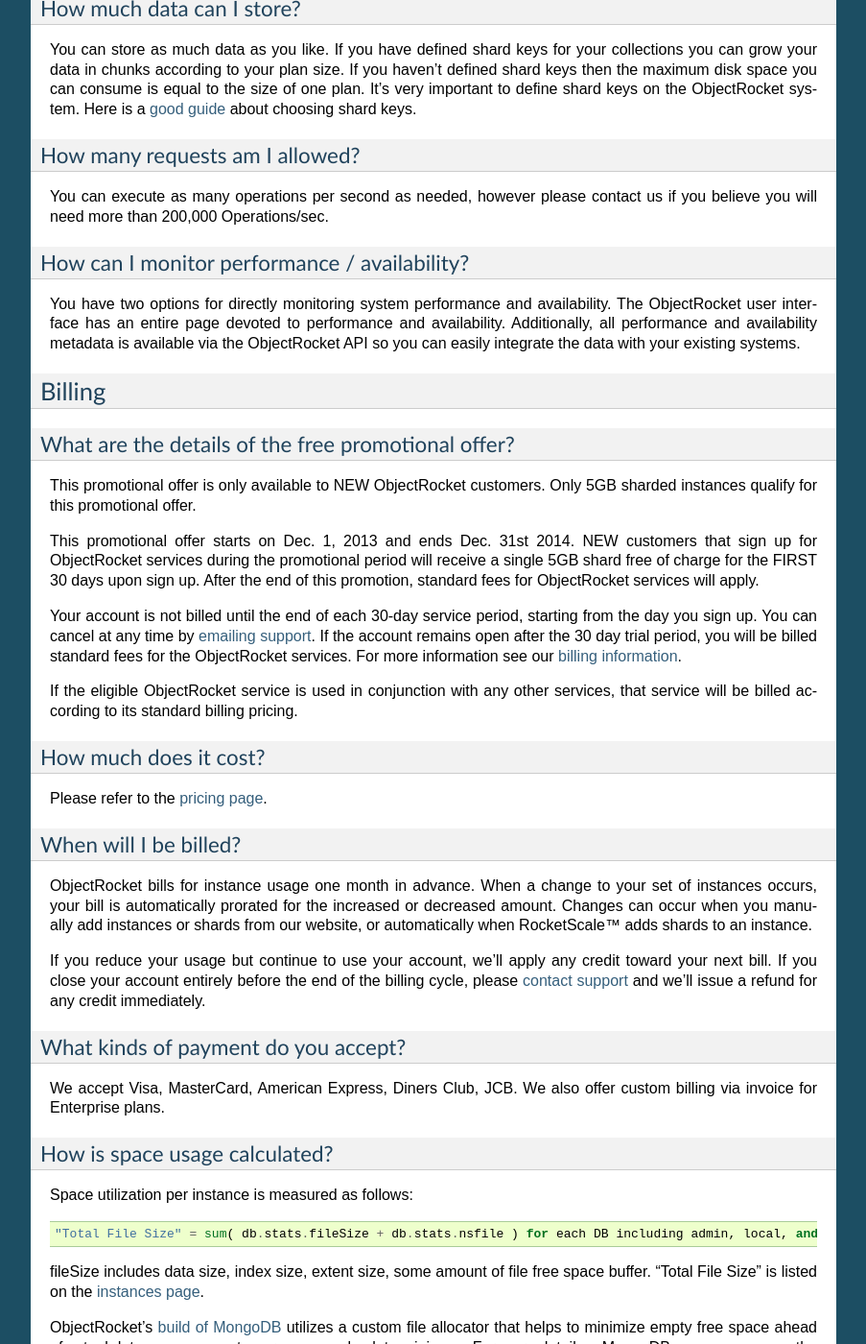
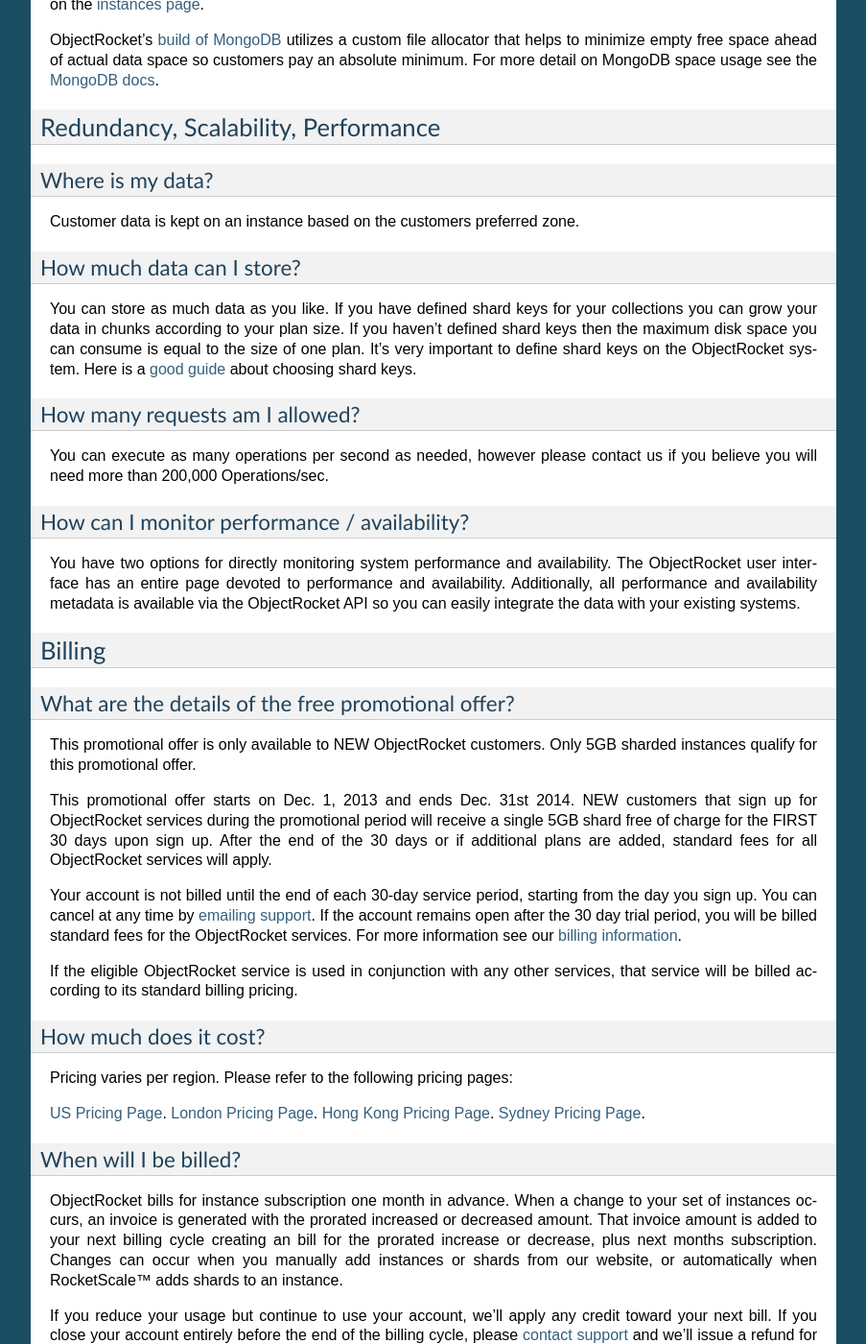
Before and after one commit to zcorleissen/documentation, a Sphinx documentation site: the page built from source/faq.rst, in a window 1280 px wide and 1400 px high, scrolled down 1506 px. Shown: the whole window at 96% size, without its empty margins (198-1101 px from the left). Built offline with Sphinx 7.4.7, drawn with Linux system fonts in a browser that asks for light colours; some of the changed text lies outside the part shown.

Commit message:
Updated billing FAQ
Updated billing FAQ for accuracy
Moved the section about utilization since we bill on subscriptions
Added pricing pages for all regions

```diff
--- a/source/faq.rst
+++ b/source/faq.rst
@@ -87,6 +87,26 @@
 
 Also, feel free to contact `support <mailto:support@objectrocket.com>`_.
 
+How is space usage calculated?
+^^^^^^^^^^^^^^^^^^^^^^^^^^^^^^
+
+Space utilization per instance is measured as follows::
+
+
+   "Total File Size" = sum( db.stats.fileSize + db.stats.nsfile ) for each DB including admin, local, and config
+
+
+fileSize includes data size, index size, extent size, some amount of file free
+space buffer. "Total File Size" is listed on the
+`instances page <https://app.objectrocket.com/instances>`_.
+
+ObjectRocket's
+`build of MongoDB <https://github.com/objectrocket/mongodb-2.2-objectrocket>`_
+utilizes a custom file allocator that helps to minimize empty free space ahead
+of actual data space so customers pay an absolute minimum. For more detail on
+MongoDB space usage see the
+`MongoDB docs <http://docs.mongodb.org/manual/faq/storage/>`_.
+
 
 Redundancy, Scalability, Performance
 ------------------------------------
@@ -140,7 +160,7 @@
 This promotional offer starts on Dec. 1, 2013 and ends Dec. 31st 2014. NEW
 customers that sign up for ObjectRocket services during the promotional period
 will receive a single 5GB shard free of charge for the FIRST 30 days upon sign
-up. After the end of this promotion, standard fees for ObjectRocket services
+up. After the end of the 30 days or if additional plans are added, standard fees for all ObjectRocket services
 will apply.
 
 Your account is not billed until the end of each 30-day service period,
@@ -158,15 +178,18 @@
 How much does it cost?
 ^^^^^^^^^^^^^^^^^^^^^^
 
-Please refer to the `pricing page <http://objectrocket.com/pricing>`_.
+Pricing varies per region.  Please refer to the following pricing pages:
 
+`US Pricing Page <https://www.objectrocket.com/pricing>`_.
+`London Pricing Page <https://www.objectrocket.com/pricing_lon>`_.
+`Hong Kong Pricing Page <https://www.objectrocket.com/pricing_hkg>`_.
+`Sydney Pricing Page <https://www.objectrocket.com/pricing_syd>`_.
 
 When will I be billed?
 ^^^^^^^^^^^^^^^^^^^^^^
 
-ObjectRocket bills for instance usage one month in advance. When a change to
-your set of instances occurs, your bill is automatically prorated for the
-increased or decreased amount. Changes can occur when you manually add
+ObjectRocket bills for instance subscription one month in advance. When a change to
+your set of instances occurs, an invoice is generated with the prorated increased or decreased amount. That invoice amount is added to your next billing cycle creating an bill for the prorated increase or decrease, plus next months subscription.  Changes can occur when you manually add
 instances or shards from our website, or automatically when RocketScale™
 adds shards to an instance.
 
@@ -184,27 +207,6 @@
 We also offer custom billing via invoice for Enterprise plans.
 
 
-How is space usage calculated?
-^^^^^^^^^^^^^^^^^^^^^^^^^^^^^^
-
-Space utilization per instance is measured as follows::
-
-
-   "Total File Size" = sum( db.stats.fileSize + db.stats.nsfile ) for each DB including admin, local, and config
-
-
-fileSize includes data size, index size, extent size, some amount of file free
-space buffer. "Total File Size" is listed on the
-`instances page <https://app.objectrocket.com/instances>`_.
-
-ObjectRocket's
-`build of MongoDB <https://github.com/objectrocket/mongodb-2.2-objectrocket>`_
-utilizes a custom file allocator that helps to minimize empty free space ahead
-of actual data space so customers pay an absolute minimum. For more detail on
-MongoDB space usage see the
-`MongoDB docs <http://docs.mongodb.org/manual/faq/storage/>`_.
-
-
 Other Questions
 ---------------
 
```
